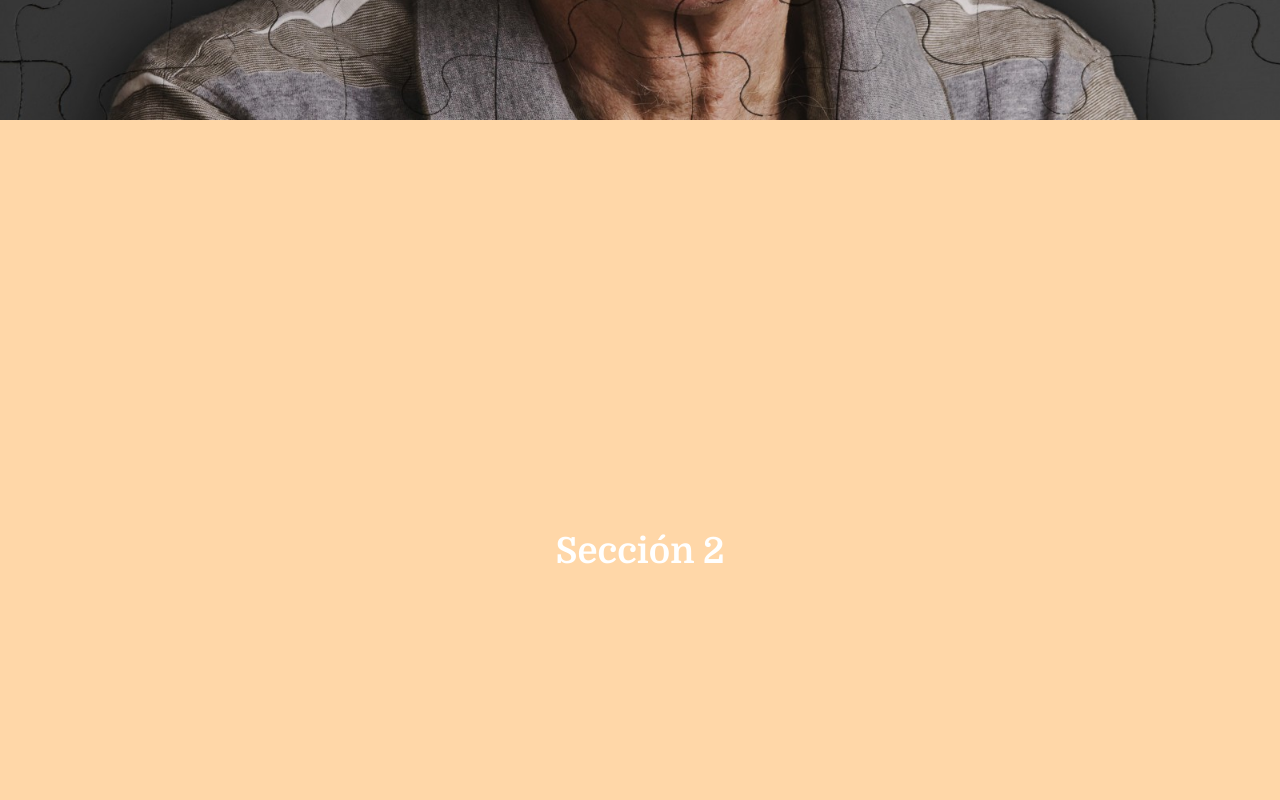
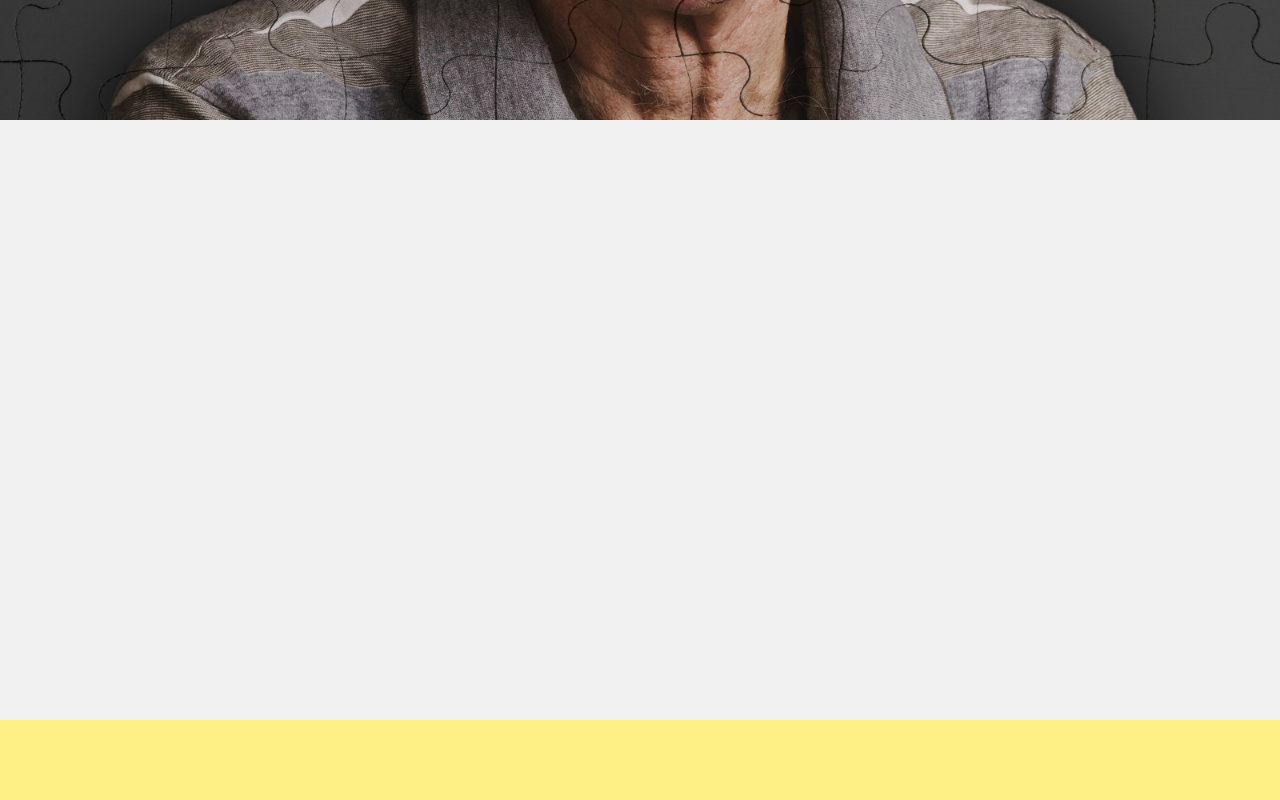
Before and after one commit to luciafang04/alzheimer, a Next.js app: page / in a window 1280 px wide. Shown: the part 680-1480 px from the top of the page. Built offline with nearby package versions, Linux system fonts and the light colour scheme.

Commit message:
inicio de sección 2

```diff
--- a/app/globals.css
+++ b/app/globals.css
@@ -1,5 +1,10 @@
 @import "tailwindcss";
 @import "tw-animate-css";
+
+@tailwind base;
+@tailwind components;
+@tailwind utilities;
+
 
 @custom-variant dark (&:is(.dark *));
 
--- a/app/page.tsx
+++ b/app/page.tsx
@@ -5,7 +5,7 @@ import { gsap } from "gsap";
 import Image from "next/image";
 import { Button } from "@/components/ui/button";
 import Lenis from "@studio-freight/lenis";
-import { domine } from "./layout"; // Importa la font desde layout
+import { domine } from "./layout";
 
 export default function Home() {
   const section1Ref = useRef<HTMLDivElement>(null);
@@ -13,17 +13,6 @@ export default function Home() {
   const [navbarLight, setNavbarLight] = useState(true);
   const [showNavbar, setShowNavbar] = useState(true);
   const lastScrollY = useRef(0);
-
-  // Animación Sección1
-  useEffect(() => {
-    if (section1Ref.current) {
-      gsap.fromTo(
-        section1Ref.current,
-        { opacity: 0, y: -50 },
-        { opacity: 1, y: 0, duration: 1.5, ease: "power3.out" }
-      );
-    }
-  }, []);
 
   // Dark mode y navbarLight
   useEffect(() => {
@@ -63,10 +52,8 @@ export default function Home() {
       const currentScrollY = window.scrollY;
 
       if (currentScrollY > lastScrollY.current && currentScrollY > 100) {
-        // Scroll hacia abajo → esconder navbar
         setShowNavbar(false);
       } else {
-        // Scroll hacia arriba → mostrar navbar
         setShowNavbar(true);
       }
 
@@ -80,14 +67,12 @@ export default function Home() {
 
   return (
     <>
-      {/* Navbar fuera de main */}
       <nav
         className={`fixed top-0 left-0 w-full shadow-md z-50 transition-transform duration-500 ${
           navbarLight ? "bg-white" : "bg-gray-800"
         } ${showNavbar ? "translate-y-0" : "-translate-y-full"}`}
       >
         <div className="max-w-7xl mx-auto px-4 flex justify-between items-center h-16">
-          {/* Icono + frase */}
           <div className="flex items-center">
             <Image
               src="/icon.png"
@@ -105,7 +90,6 @@ export default function Home() {
             </span>
           </div>
 
-          {/* Enlaces y botón dark mode */}
           <div className="flex items-center gap-4">
             <a
               href="#seccion1"
@@ -142,7 +126,6 @@ export default function Home() {
         </div>
       </nav>
 
-      {/* Main con Domine solo para secciones */}
       <main className={`${domine.className} transition-colors duration-500 bg-white dark:bg-gray-900`}>
         {/* Sección 1 */}
         <section
@@ -163,16 +146,14 @@ export default function Home() {
         {/* Sección 2 */}
         <section
           id="seccion2"
-          className="h-screen flex items-center justify-center bg-orange-200 dark:bg-orange-900 px-4 pt-16 transition-colors duration-500"
+          className="h-150 flex items-center justify-center px-4 pt-16 transition-colors duration-500"
+          style={{ backgroundColor: "#F0F0F0" }}
         >
-          <h1
-            className={`text-4xl font-bold transition-colors duration-500 ${
-              navbarLight ? "text-white" : "text-black"
-            }`}
-          >
-            Sección 2
-          </h1>
+          <h2 className="text-3xl md:text-4xl font-bold text-center text-gray-800">
+            {/* Breve descripción: en qué consiste, se hereda?, se puede evitar? */}
+          </h2>
         </section>
+
 
         {/* Sección 3 */}
         <section
--- /dev/null
+++ b/components/ui/card.tsx
@@ -0,0 +1,14 @@
+// components/ui/card.tsx
+import React, { FC, PropsWithChildren } from "react";
+
+interface CardProps extends PropsWithChildren<{}> {
+  className?: string;
+}
+
+export const Card: FC<CardProps> = ({ children, className }) => {
+  return (
+    <div className={`bg-white rounded-2xl shadow-md ${className || ""}`}>
+      {children}
+    </div>
+  );
+};
--- a/package.json
+++ b/package.json
@@ -28,9 +28,11 @@
     "@types/node": "^20",
     "@types/react": "^19",
     "@types/react-dom": "^19",
+    "autoprefixer": "^10.4.23",
     "eslint": "^9",
     "eslint-config-next": "16.1.6",
-    "tailwindcss": "^4",
+    "postcss": "^8.5.6",
+    "tailwindcss": "^4.1.18",
     "tw-animate-css": "^1.4.0",
     "typescript": "^5"
   }
--- /dev/null
+++ b/tailwind.config.js
@@ -0,0 +1,12 @@
+/** @type {import('tailwindcss').Config} */
+module.exports = {
+  content: [
+    "./app/**/*.{js,ts,jsx,tsx}",
+    "./pages/**/*.{js,ts,jsx,tsx}",
+    "./components/**/*.{js,ts,jsx,tsx}",
+  ],
+  theme: {
+    extend: {},
+  },
+  plugins: [],
+}
```
Also changed, not shown: 1 other file (tests, documents, lock files or other folders).
